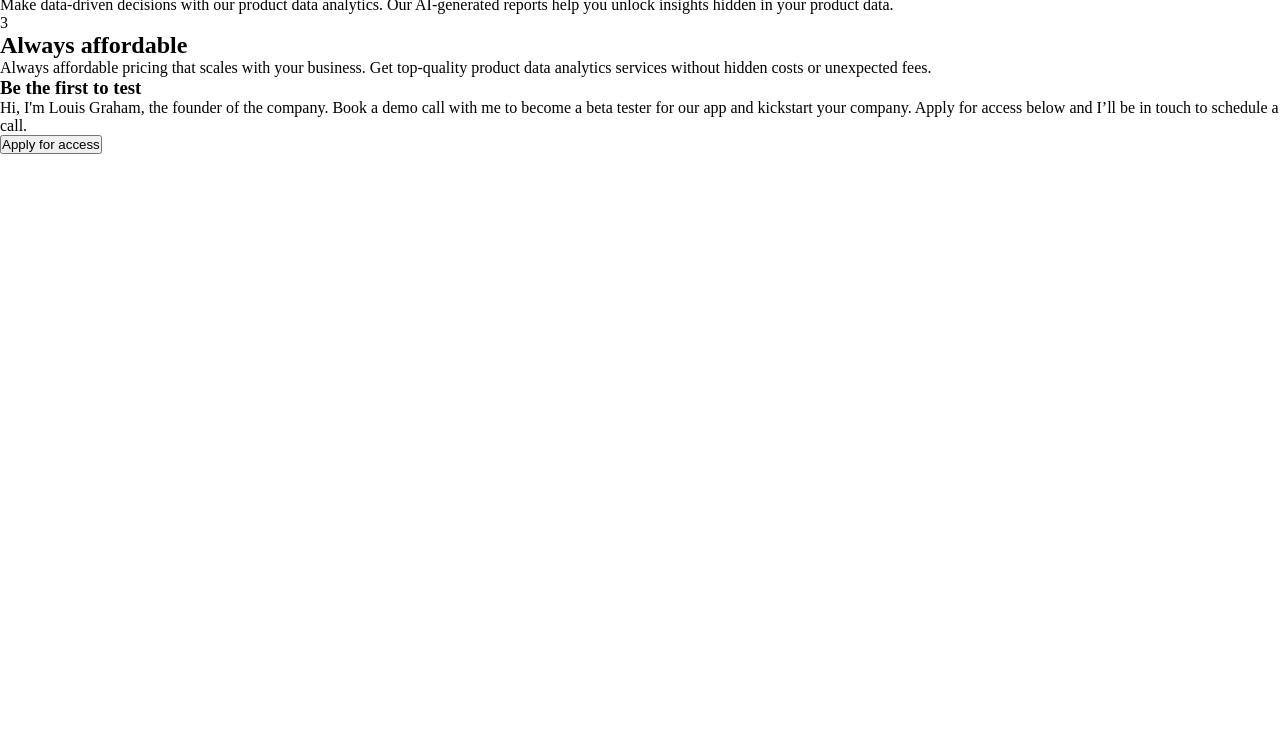
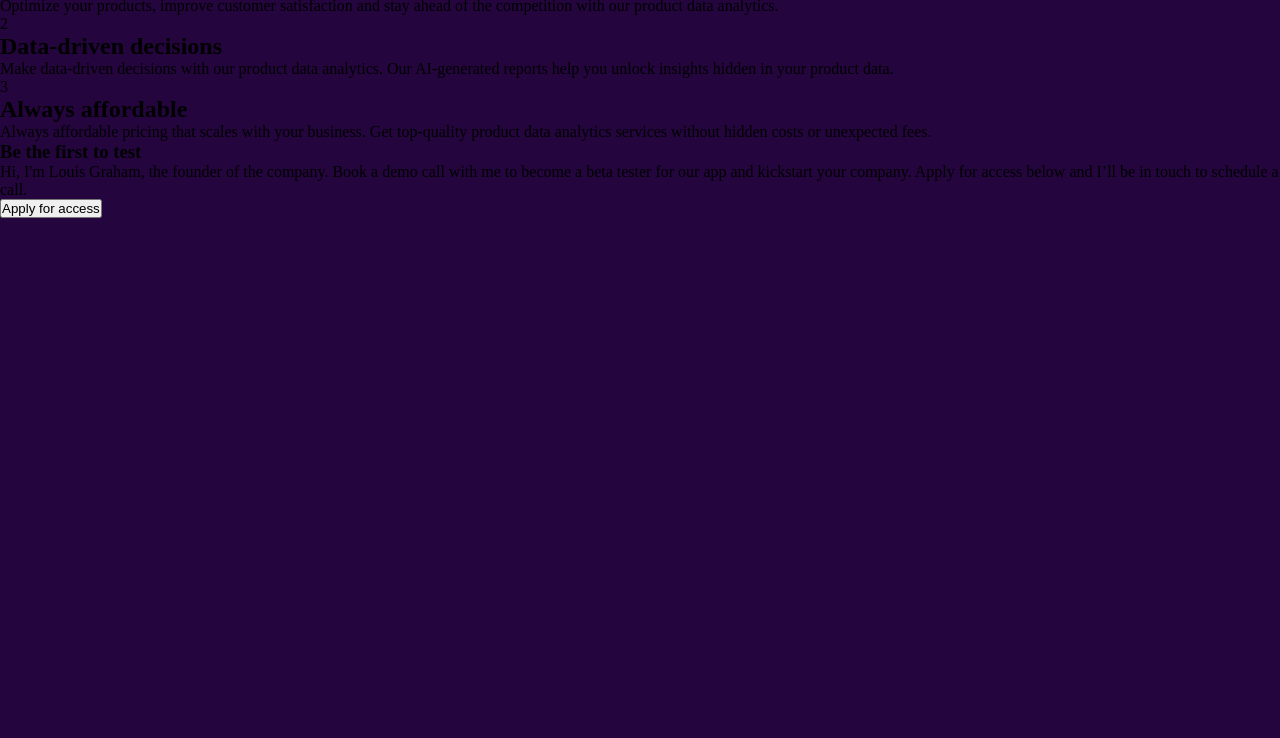
Before and after one commit to erict16/workit-landing-page, a plain HTML site: page index.html in a window 1280 px wide. Shown: the part 194-932 px from the top of the page. Before the commit the page ends 800 px from the top, so only its background shows below. Drawn offline with Linux system fonts and the light colour scheme.

Commit message:
background image updated

```diff
--- a/index.html
+++ b/index.html
@@ -14,6 +14,16 @@
 </nav>
 
 <main>
+    <div class="top-image">
+        <svg xmlns="http://www.w3.org/2000/svg" viewBox="0 0 375 482" fill="none">
+            <path fill-rule="evenodd" clip-rule="evenodd"
+                  d="M0 0H375.303V464C375.303 464 282.249 481.707 188.173 481.707C94.0966 481.707 0 464 0 464V0Z"
+                  fill="#24053E"/>
+        </svg>
+    </div>
+    <div class="second-image"><svg xmlns="http://www.w3.org/2000/svg"  viewBox="0 0 375 1071" fill="none">
+<path fill-rule="evenodd" clip-rule="evenodd" d="M0 0H375.303V1053C375.303 1053 282.249 1070.71 188.173 1070.71C94.0966 1070.71 0 1053 0 1053L0 0Z" fill="#FCF8FF"/>
+</svg></div>
     <div class="hero-section">
         <h1>Data tailored to your needs.</h1>
         <button>Learn more</button>
--- a/style.css
+++ b/style.css
@@ -9,8 +9,26 @@
 nav {
     display: flex;
     justify-content: space-between;
+    padding: 32px 16px;
+
 }
 
 main {
 
 }
+
+.top-image {
+    position: absolute;
+    z-index: -1;
+    top: 0;
+    width: 100%;
+    height: auto;
+}
+
+.second-image {
+    position: absolute;
+    z-index: -2;
+    width: 100%;
+    height: auto;
+    top: 392px
+}
```
